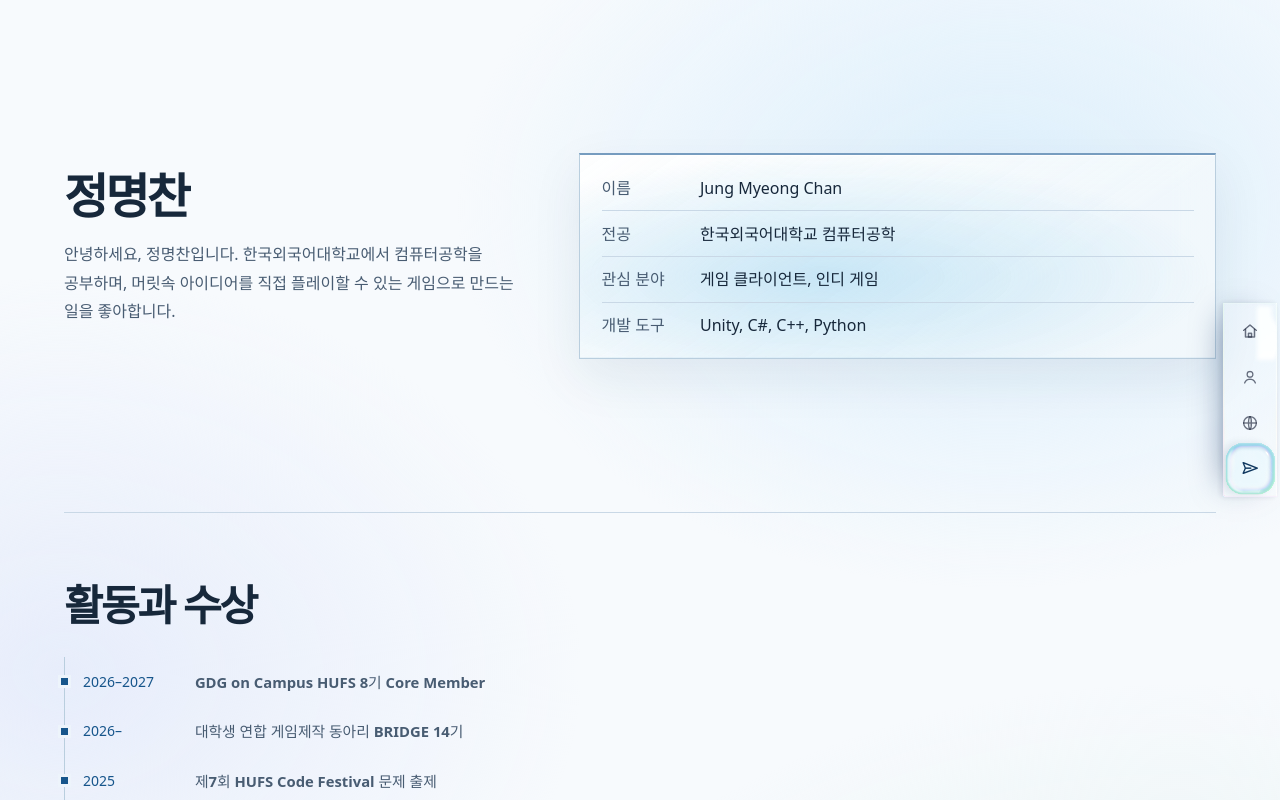
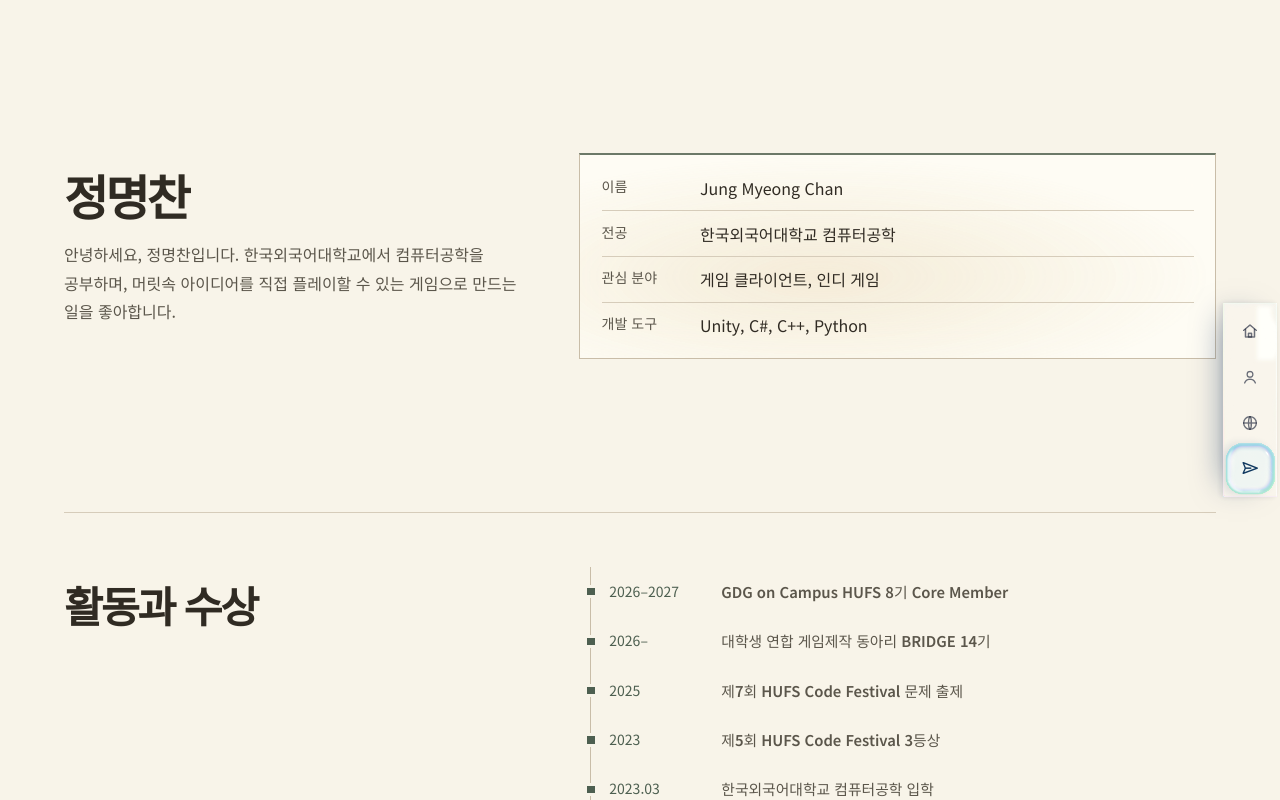
Before and after one commit to mychan0926/JMC_introduction_webpage, a React (Vite) app: page / in a window 1280 px wide. Shown: the top 800 px of the page. Built offline with nearby package versions, Linux system fonts and the light colour scheme.

Commit message:
Combine editorial paper and resume design samples

```diff
--- a/index.html
+++ b/index.html
@@ -3,7 +3,7 @@
   <head>
     <meta charset="UTF-8" />
     <meta name="viewport" content="width=device-width, initial-scale=1.0" />
-    <meta name="theme-color" content="#f7fafd" />
+    <meta name="theme-color" content="#f8f4e9" />
     <meta name="description" content="게임 클라이언트 프로그래밍에 관심을 두고 공부하는 정명찬의 포트폴리오입니다." />
     <title>정명찬 · Game Client Developer Portfolio</title>
   </head>
--- a/src/main.tsx
+++ b/src/main.tsx
@@ -135,14 +135,12 @@ function App() {
         </section>
 
         <section id="about" className="section about" aria-labelledby="about-title">
-          <div>
           <h2 id="about-title">활동과 수상</h2>
           <ul className="milestones" aria-label="주요 활동 및 수상">
             {milestones.map(({ year, title }) => (
               <li key={title} data-reveal="timeline"><span>{year}</span><strong>{title}</strong></li>
             ))}
           </ul>
-          </div>
         </section>
 
         <section id="work" className="section" aria-labelledby="work-title">
--- a/src/styles.css
+++ b/src/styles.css
@@ -1,27 +1,23 @@
-@import url('https://fonts.googleapis.com/css2?Noto+Sans+KR:wght@400;500;600;700&display=swap');
+@import url('https://fonts.googleapis.com/css2?family=Noto+Sans+KR:wght@400;500;600;700&display=swap');
 @import 'tailwindcss';
 
 :root {
   color-scheme: light;
   font-family: 'Noto Sans KR', system-ui, sans-serif;
-  color: #17283b;
-  background: #f7fafd;
-  --muted: #485c72;
-  --accent: #16558b;
-  --line: #c9d8e6;
-  --glass-edge: #b9cede;
-  --glass-shadow: inset 0 1px 0 #ffffffde, inset 0 -1px 0 #b8d4ea33, 0 18px 48px #19365014;
-  --glass-fill: linear-gradient(145deg, #ffffffc2, #ecf5fb84 70%), #f9fcfdd9;
+  color: #302b23;
+  background: #f8f4e9;
+  --muted: #5b564b;
+  --accent: #4d5f50;
+  --line: #d6ccba;
+  --glass-edge: #c9bda8;
+  --glass-shadow: inset 0 1px 0 #ffffffde, 0 8px 28px #493c2610;
+  --glass-fill: #fffdf6d9;
 }
 
 body {
   margin: 0;
   min-height: 100vh;
-  background:
-    radial-gradient(ellipse 47rem 33rem at 78% 13rem, #dceffc 0%, transparent 72%),
-    radial-gradient(ellipse 42rem 32rem at 5% 42rem, #e7edfb 0%, transparent 77%),
-    radial-gradient(ellipse 62rem 42rem at 92% 73rem, #e0f0ef 0%, transparent 72%),
-    #f7fafd;
+  background: #f8f4e9;
 }
 a { color: inherit; }
 a:focus-visible { outline: 2px solid var(--accent); outline-offset: 5px; }
@@ -122,13 +118,15 @@ h3 { margin: .3rem 0 .5rem; font-size: 1.45rem; font-weight: 700; letter-spacing
 .site-footer { border-top: 1px solid var(--line); padding-block: 1.5rem; }
 .hero { grid-template-columns: minmax(0, .85fr) minmax(0, 1.15fr); }
 .hero h1 { font-size: clamp(2rem, 4.5vw, 3rem); letter-spacing: -.06em; }
-.about { grid-template-columns: minmax(0, 42rem); }
+.about { grid-template-columns: minmax(0, .85fr) minmax(0, 1.15fr); gap: clamp(1rem, 5vw, 4rem); }
+.about .milestones { margin-top: 0; }
+.milestones li::before { outline-color: #f8f4e9; }
 .link-icon {
   display: inline-flex; align-items: center; justify-content: center; gap: .1rem; width: 2.75rem; height: 2.75rem;
   border: 1px solid var(--glass-edge); border-radius: 14px;
   background: var(--glass-fill); color: var(--accent);
 }
-.link-icon:hover { background: #dcebf8; border-color: #769cbf; }
+.link-icon:hover { background: #eee9dc; border-color: #7e8c78; }
 .featured-demo {
   display: grid; overflow: hidden; border: 1px solid var(--glass-edge); border-radius: 0;
   background: var(--glass-fill); box-shadow: var(--glass-shadow);
@@ -147,7 +145,8 @@ h3 { margin: .3rem 0 .5rem; font-size: 1.45rem; font-weight: 700; letter-spacing
 .project h3 { text-wrap: balance; }
 .video-block { margin: 0; padding: 0; scroll-margin-top: 1rem; }
 .video-block { width: min(100%, 22rem); justify-self: end; }
-.profile-summary { align-self: center; border-top: 2px solid #769cbf; }
+.profile-summary { align-self: center; border-top: 2px solid #6c7968; box-shadow: none; }
+.profile-summary dt { font-size: .875rem; }
 .map-study {
   display: flex; flex-wrap: wrap; align-items: center; gap: .75rem 1.2rem;
   margin: .4rem 0 0; padding-top: .85rem; border-top: 1px solid var(--line);
@@ -184,7 +183,7 @@ h3 { margin: .3rem 0 .5rem; font-size: 1.45rem; font-weight: 700; letter-spacing
   .profile-summary, .contact { position: relative; isolation: isolate; overflow: clip; }
   .profile-summary::before, .contact::before {
     content: ""; position: absolute; inset: -22% -12%; z-index: -1; pointer-events: none;
-    background: radial-gradient(ellipse at 34% 55%, #86c9ec69, transparent 53%);
+    background: radial-gradient(ellipse at 34% 55%, #d2b47538, transparent 53%);
     animation: ambient-light 12s ease-in-out infinite alternate;
   }
   .contact::before { animation-duration: 17s; animation-delay: -6s; opacity: .55; }
@@ -205,5 +204,5 @@ h3 { margin: .3rem 0 .5rem; font-size: 1.45rem; font-weight: 700; letter-spacing
 @keyframes timeline-slide { from { opacity: .24; translate: -24px; } to { opacity: 1; translate: none; } }
 @keyframes link-arrival { from { opacity: .25; translate: 0 15px; } to { opacity: 1; translate: none; } }
 @media (prefers-reduced-transparency: reduce) {
-  .site-header .shell, .project, .stack { background: #edf4fa; backdrop-filter: none; }
+  .site-header .shell, .project, .stack { background: #fffdf6; backdrop-filter: none; }
 }
```
Also changed, not shown: 1 other file (tests, documents, lock files or other folders). Lines whose indentation alone changed are shown as unchanged.
